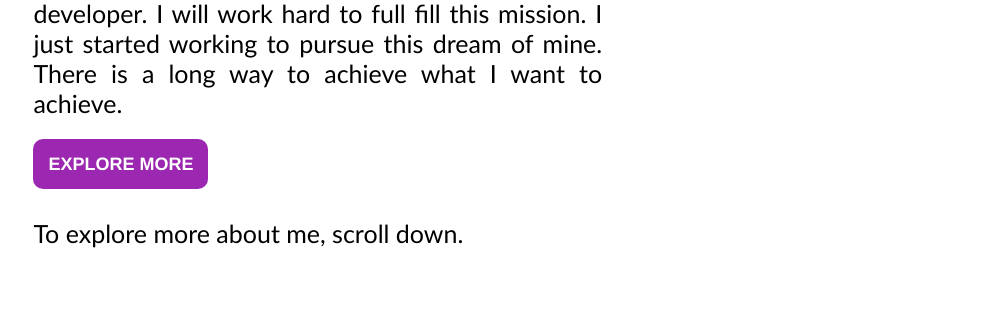
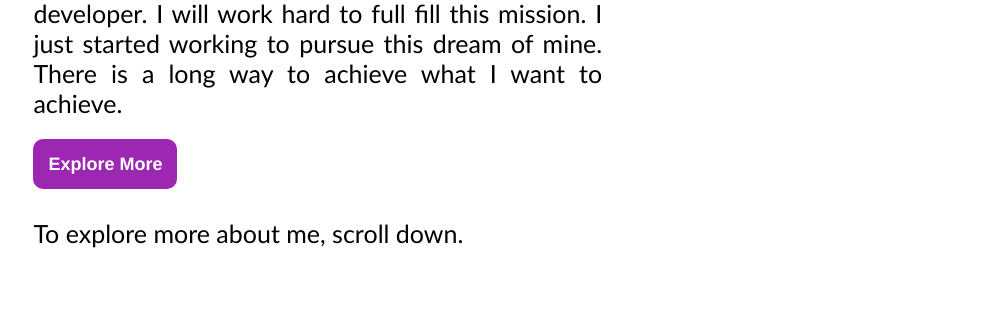
Before and after one commit to limonzishad/assignmentOne, a plain HTML site: page index.html in a window 1280 px wide. Shown: the part 345-657 px from the top of the page, without its empty margins (101-1104 px from the left). Drawn offline with Linux system fonts and the light colour scheme; a web font is replaced by a local one.

Commit message:
final commit

```diff
--- a/index.html
+++ b/index.html
@@ -25,7 +25,7 @@
                 just started working to pursue this dream of mine. There is a long way to achieve what I want to
                 achieve.
             </p>
-            <a class="sameButton" href="#" terget="_blank">EXPLORE MORE</a>
+            <a class="sameButton" href="#" terget="_blank">Explore More</a>
             <br>
             <br>
             <p>To explore more about me, scroll down.</p>
```
